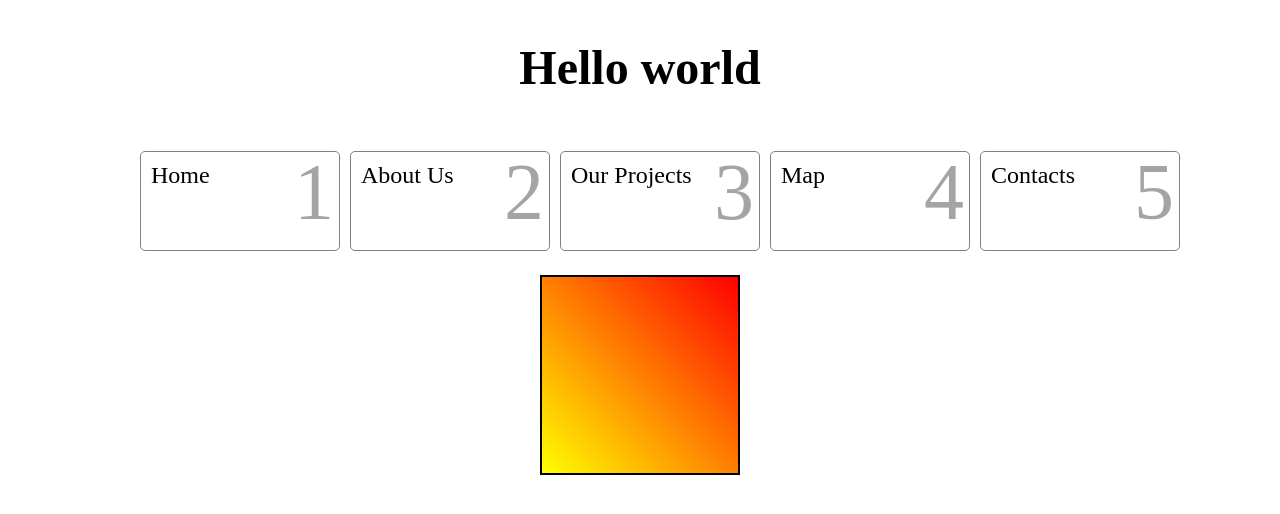
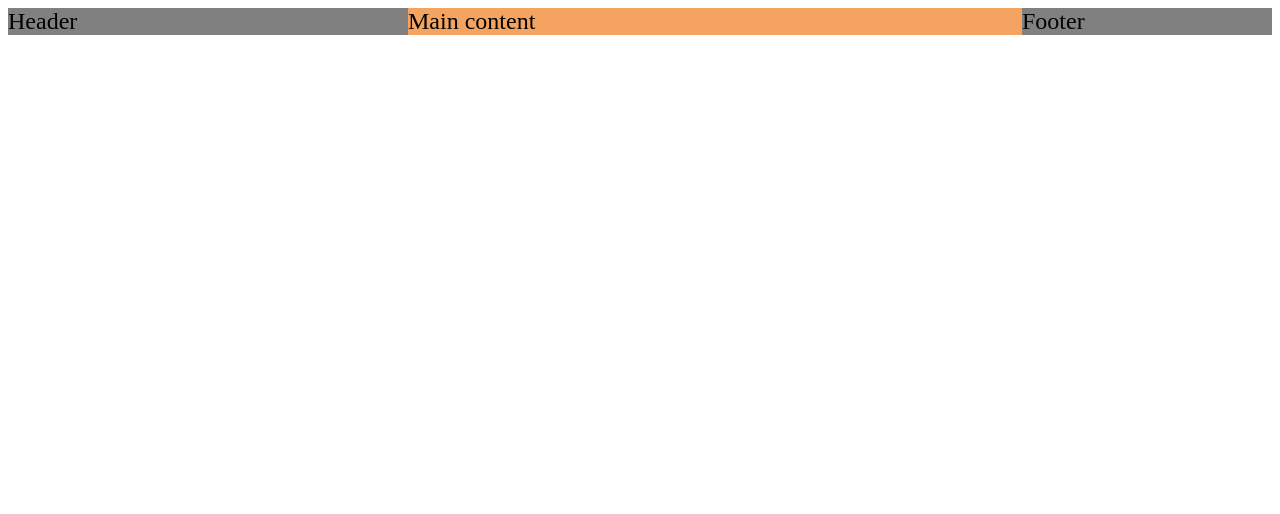
Before and after one commit to PavelNovik/sandbox, a plain HTML site: page index.html in a window 1280 px wide. Drawn offline with Linux system fonts and the light colour scheme.

Commit message:
add flex

```diff
--- a/index.html
+++ b/index.html
@@ -9,31 +9,31 @@
 </head>
 
 <body>
-    <h1>Hello world</h1>
-    <ol>
-        <li>Home</li>
+    <!-- <h1>Hello world</h1> -->
+    <!-- <ol> -->
+    <!-- <li>Home</li>
         <li>About Us</li>
-        <li>Our Projects
-            <!-- <ol>
+        <li>Our Projects -->
+    <!-- <ol>
                 <li>HTML</li>
                 <li>CSS</li>
             </ol> -->
-        </li>
+    <!-- </li>
         <li>Map</li>
         <li>Contacts
-            <!-- <ol>
+            <ol>
                 <li>Tel</li>
-                <li>Email
-                    <ol>
+                <li>Email -->
+    <!-- <ol>
                         <li>Official</li>
                         <li>Dev Department</li>
                         <li>Design Department</li>
-                    </ol>
-                </li>
+                    </ol> -->
+    <!-- </li>
                 <li>Adress</li>
-            </ol> -->
+            </ol>
         </li>
-    </ol>
+    </ol> -->
 
 
 
@@ -59,7 +59,11 @@
     </form> -->
 
 
-    <div class="square"></div>
+    <!-- <div class="square"></div> -->
+
+    <header>Header</header>
+    <main>Main content</main>
+    <footer>Footer</footer>
 
     <script src="./index.js"></script>
 </body>
--- a/style.css
+++ b/style.css
@@ -4,9 +4,9 @@
 body {
   font-size: 1.5rem;
   display: flex;
-  flex-direction: column;
-  align-items: center;
-  justify-content: center;
+  /* flex-direction: column; */
+  /* align-items: center; */
+  /* justify-content: center; */
 }
 
 ol {
@@ -40,3 +40,19 @@ ol li::after {
   background: linear-gradient(45deg, yellow, red);
   border: 2px solid black;
 }
+header {
+  background-color: gray;
+  width: 400px;
+  flex-shrink: 3;
+}
+main {
+  background-color: sandybrown;
+  width: 300px;
+  flex-grow: 1;
+  flex-shrink: 0;
+}
+footer {
+  background-color: grey;
+  width: 250px;
+  flex-shrink: 2;
+}
```
